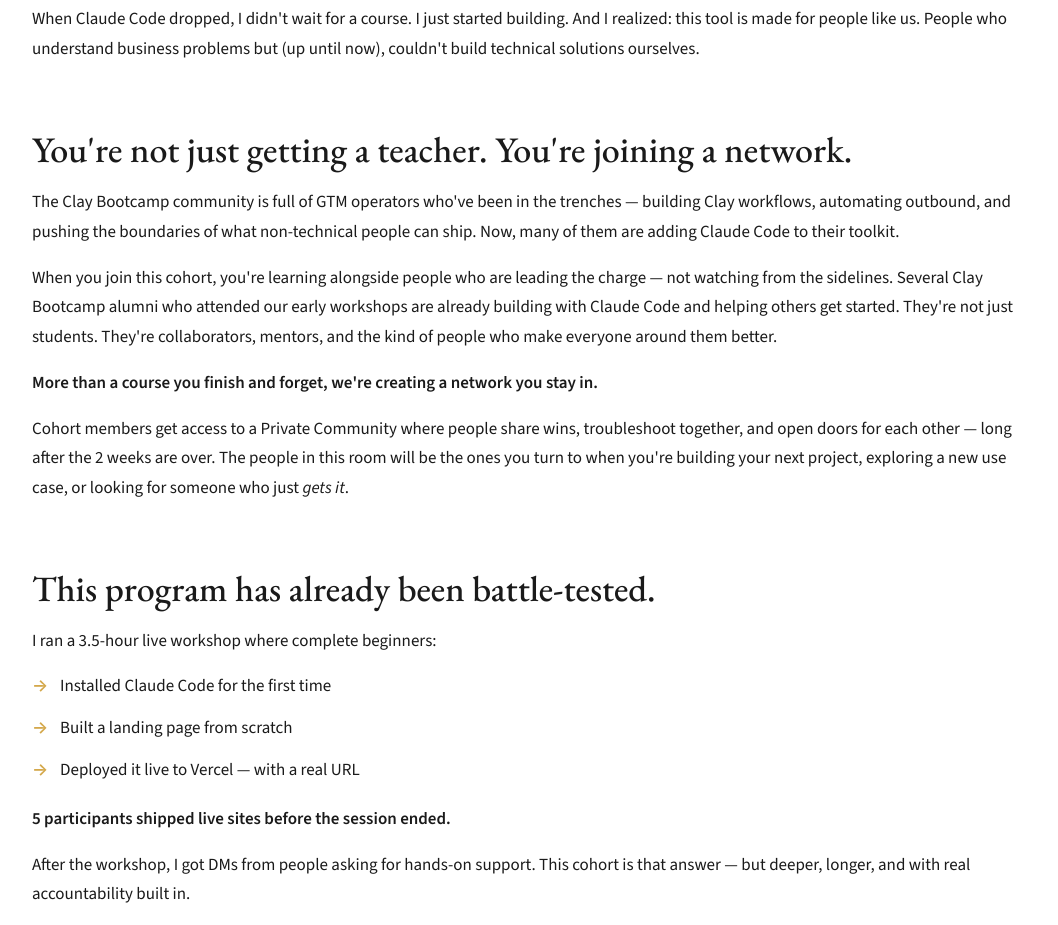
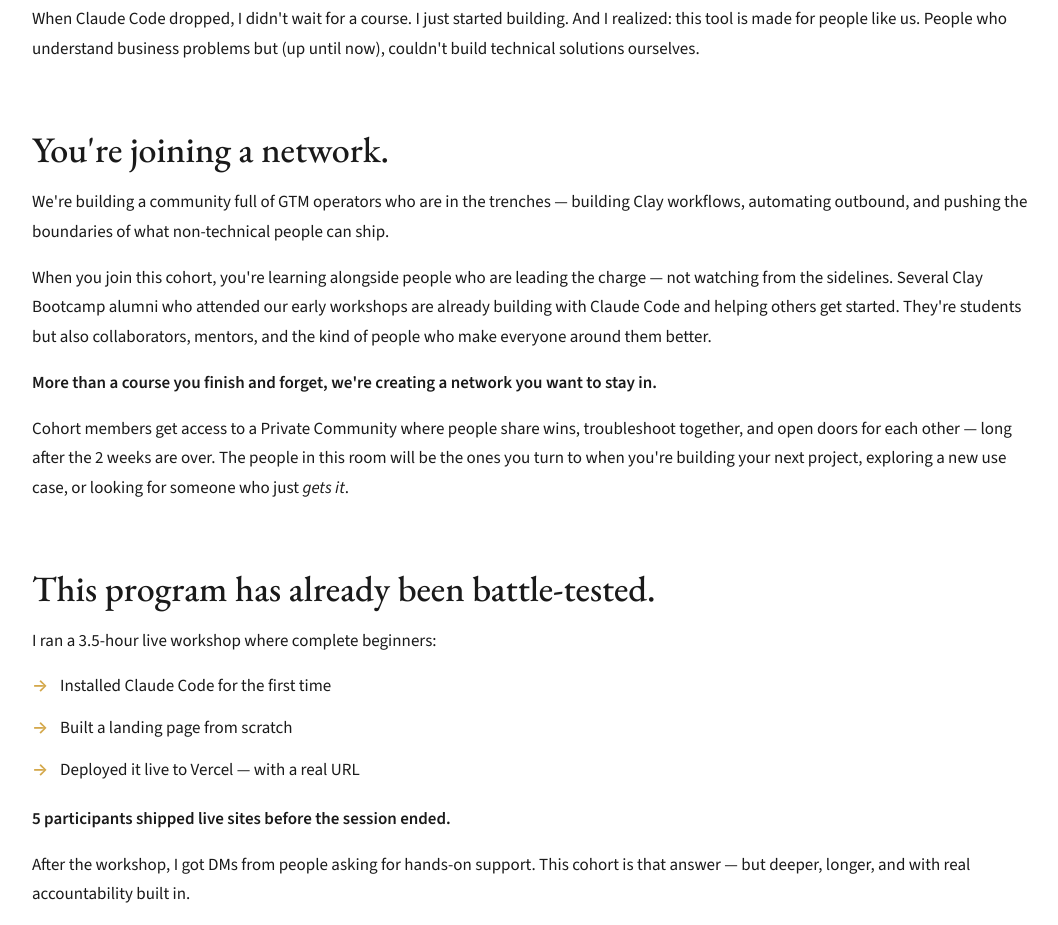
Before and after one commit to tanayclay/claude-code-for-gtm-engineers, a plain HTML site: page index.html in a window 1280 px wide. Shown: the part 2440-3365 px from the top of the page, without its empty margins (106-1164 px from the left). Drawn offline with nearby package versions, Linux system fonts and the light colour scheme.

Commit message:
De-AI-fy text

```diff
--- a/index.html
+++ b/index.html
@@ -484,18 +484,18 @@
 
         <!-- Network -->
         <section>
-            <h2>You're not just getting a teacher. You're joining a network.</h2>
+            <h2>You're joining a network.</h2>
 
             <p class="body-text">
-                The Clay Bootcamp community is full of GTM operators who've been in the trenches — building Clay workflows, automating outbound, and pushing the boundaries of what non-technical people can ship. Now, many of them are adding Claude Code to their toolkit.
+                We're building a community full of GTM operators who are in the trenches — building Clay workflows, automating outbound, and pushing the boundaries of what non-technical people can ship.
             </p>
 
             <p class="body-text">
-                When you join this cohort, you're learning alongside people who are leading the charge — not watching from the sidelines. Several Clay Bootcamp alumni who attended our early workshops are already building with Claude Code and helping others get started. They're not just students. They're collaborators, mentors, and the kind of people who make everyone around them better.
+                When you join this cohort, you're learning alongside people who are leading the charge — not watching from the sidelines. Several Clay Bootcamp alumni who attended our early workshops are already building with Claude Code and helping others get started. They're students but also collaborators, mentors, and the kind of people who make everyone around them better.
             </p>
 
             <p class="body-text" style="font-weight: 600;">
-                More than a course you finish and forget, we're creating a network you stay in.
+                More than a course you finish and forget, we're creating a network you want to stay in.
             </p>
 
             <p class="body-text">
```
